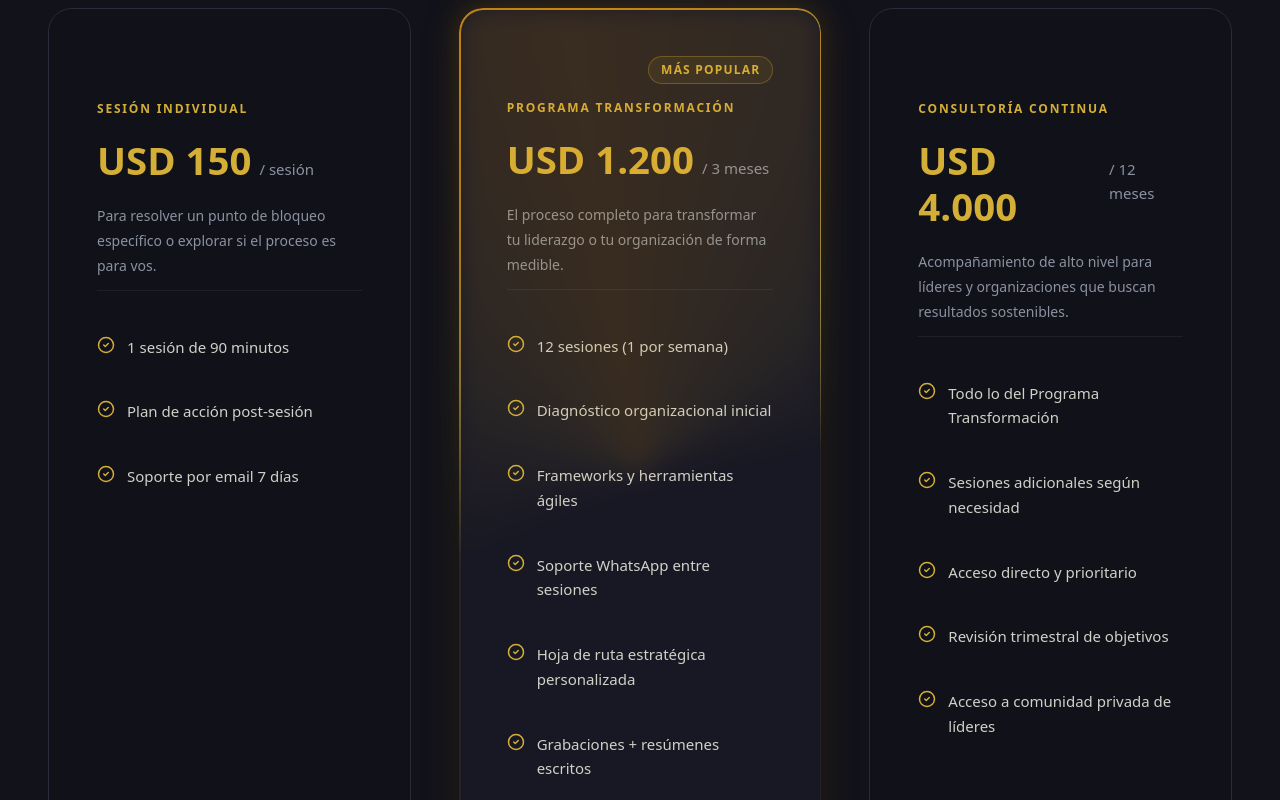
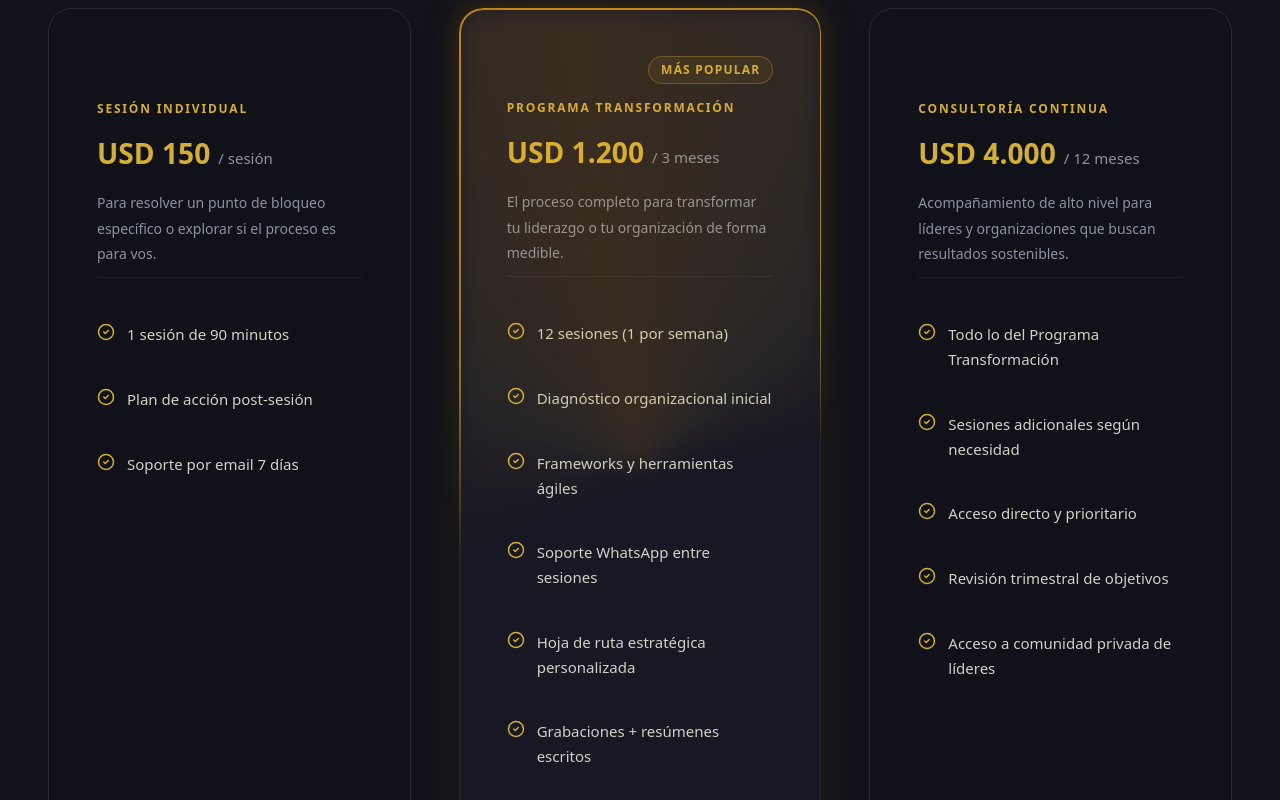
Before and after one commit to jagoff/web-coaching-terceros, a Next.js app: page / in a window 1280 px wide. Shown: the part 7220-8020 px from the top of the page. Built offline with nearby package versions, Linux system fonts and the light colour scheme; no server answers.

Commit message:
Reduce price font size for consistent alignment across pricing cards

```diff
--- a/app/globals.css
+++ b/app/globals.css
@@ -849,9 +849,10 @@ html.lenis, html.lenis body {
 .price-amount {
   font-family: var(--font-heading);
   font-weight: 900;
-  font-size: clamp(2rem, 3vw, 2.75rem);
+  font-size: clamp(1.5rem, 2.2vw, 2rem);
   line-height: 1.2;
   color: var(--gold-primary);
+  white-space: nowrap;
 }
 
 .price-period {
```
